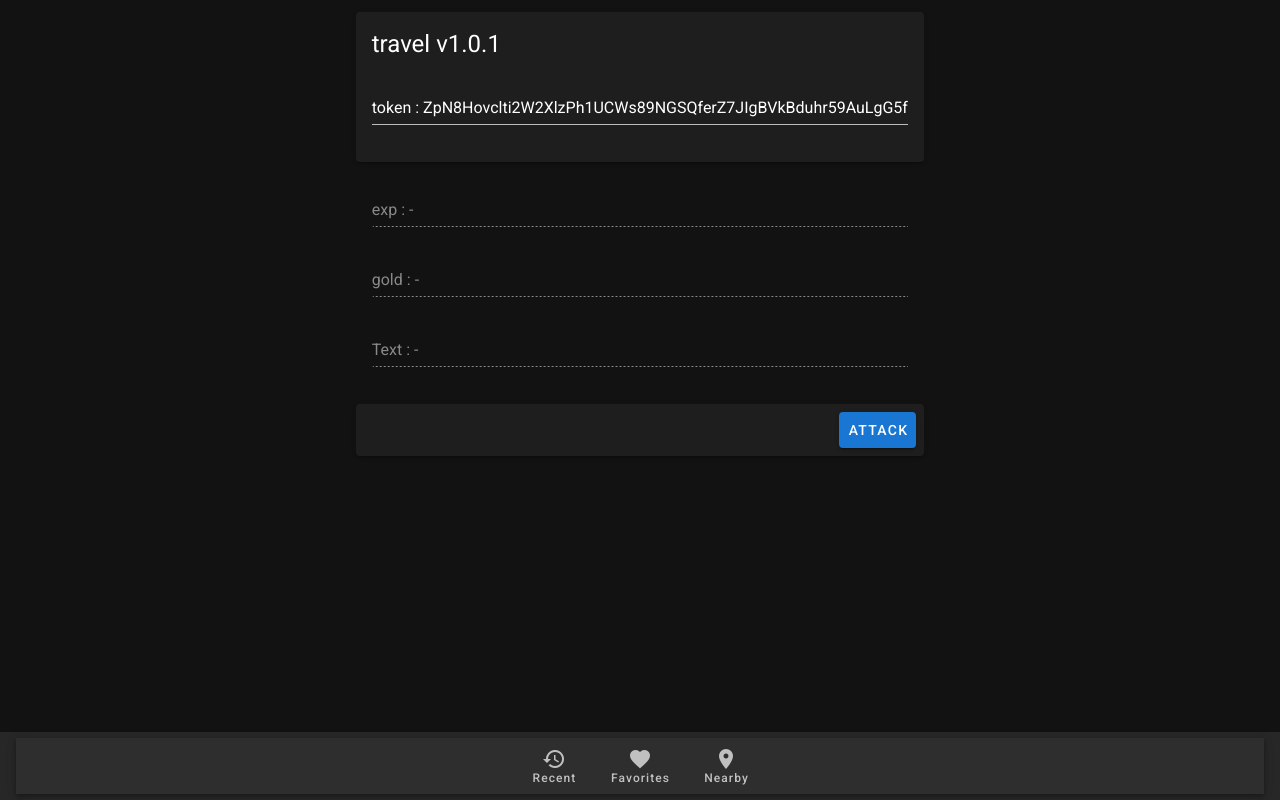
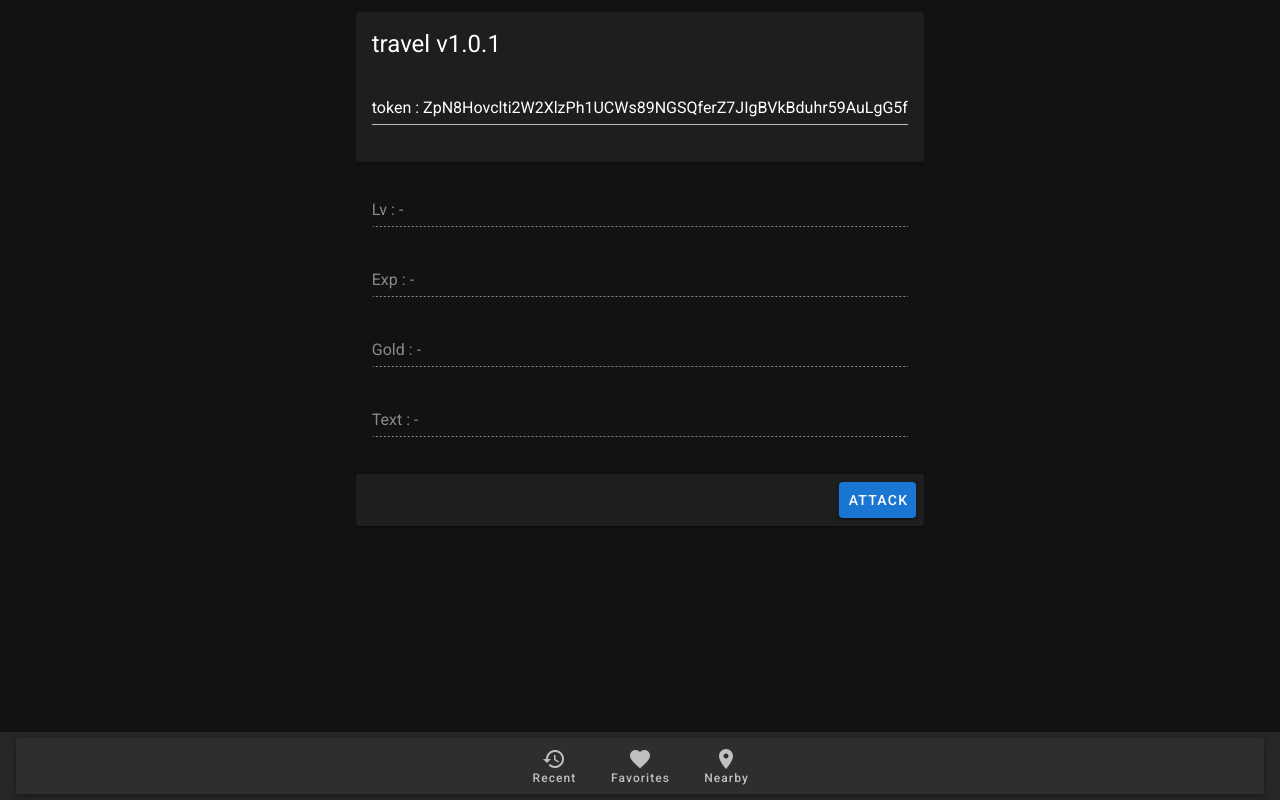
Before and after one commit to mtj2011/project_x, a Nuxt app: page / in a window 1280 px wide. Built offline with nearby package versions, Linux system fonts and the light colour scheme.

Commit message:
Lv表示を追加

```diff
--- a/pages/index.vue
+++ b/pages/index.vue
@@ -14,8 +14,9 @@
       </v-card>
         <v-card-text>
           <div>
-            <v-text-field v-model="exp" prefix="exp : " disabled></v-text-field>
-            <v-text-field v-model="gold" prefix="gold : " disabled></v-text-field>
+            <v-text-field v-model="level" prefix="Lv : " disabled></v-text-field>
+            <v-text-field v-model="exp" prefix="Exp : " disabled></v-text-field>
+            <v-text-field v-model="gold" prefix="Gold : " disabled></v-text-field>
             <v-text-field v-model="text" prefix="Text : " disabled></v-text-field>
           </div>
           <v-spacer />
@@ -45,6 +46,7 @@ export default {
     return {
       reqestData: {},
       token: 'ZpN8Hovclti2W2XlzPh1UCWs89NGSQferZ7JIgBVkBduhr59AuLgG5fPgVI4',
+      level: '-',
       exp: '-',
       gold: '-',
       text: '-',
@@ -103,6 +105,7 @@ export default {
       })
     },
     updateMsg(data) {
+      this.level = data.level
       this.exp = data.exp_amount + ''
       this.gold = data.gold_amount + ''
       if (data.step_type === "text") {
```
